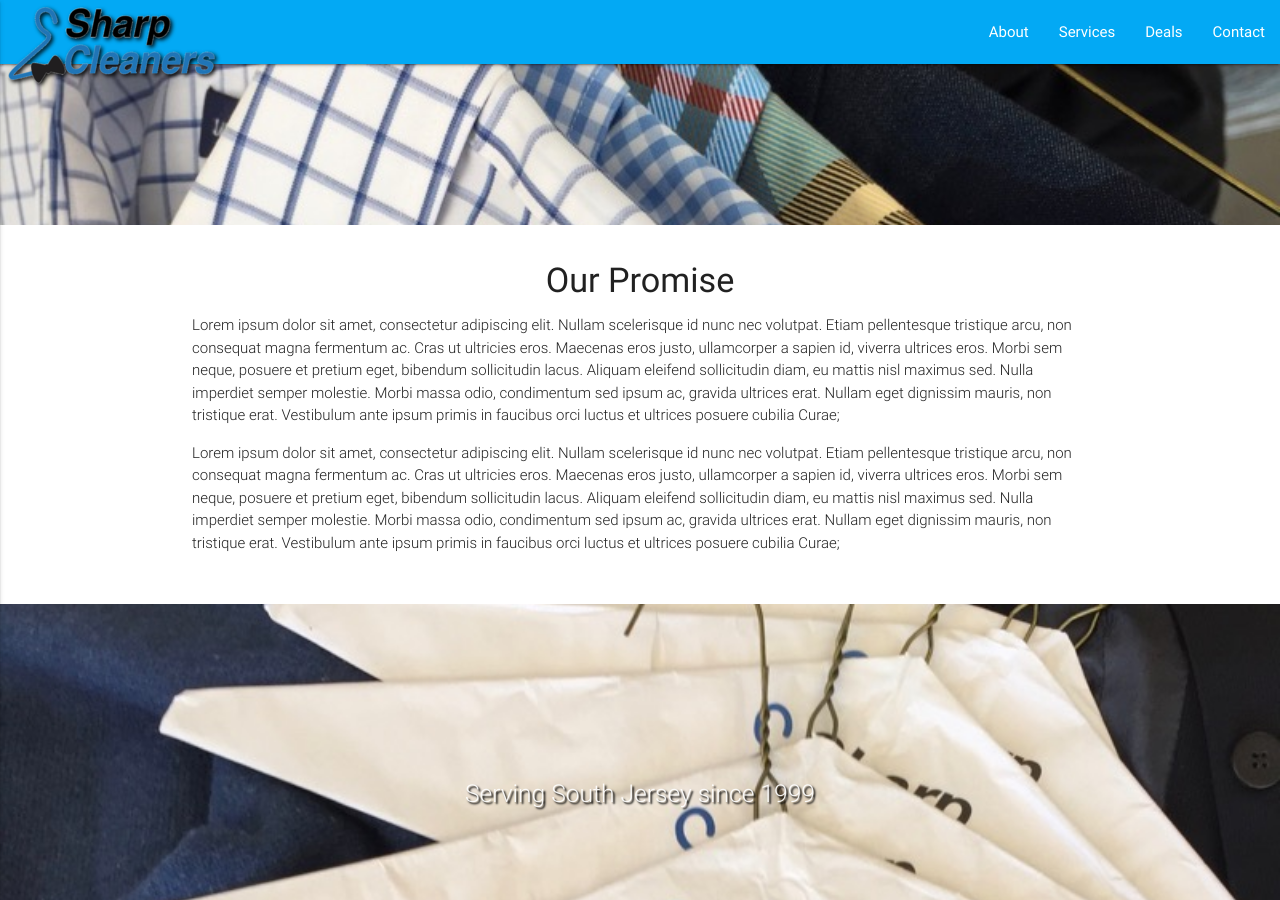
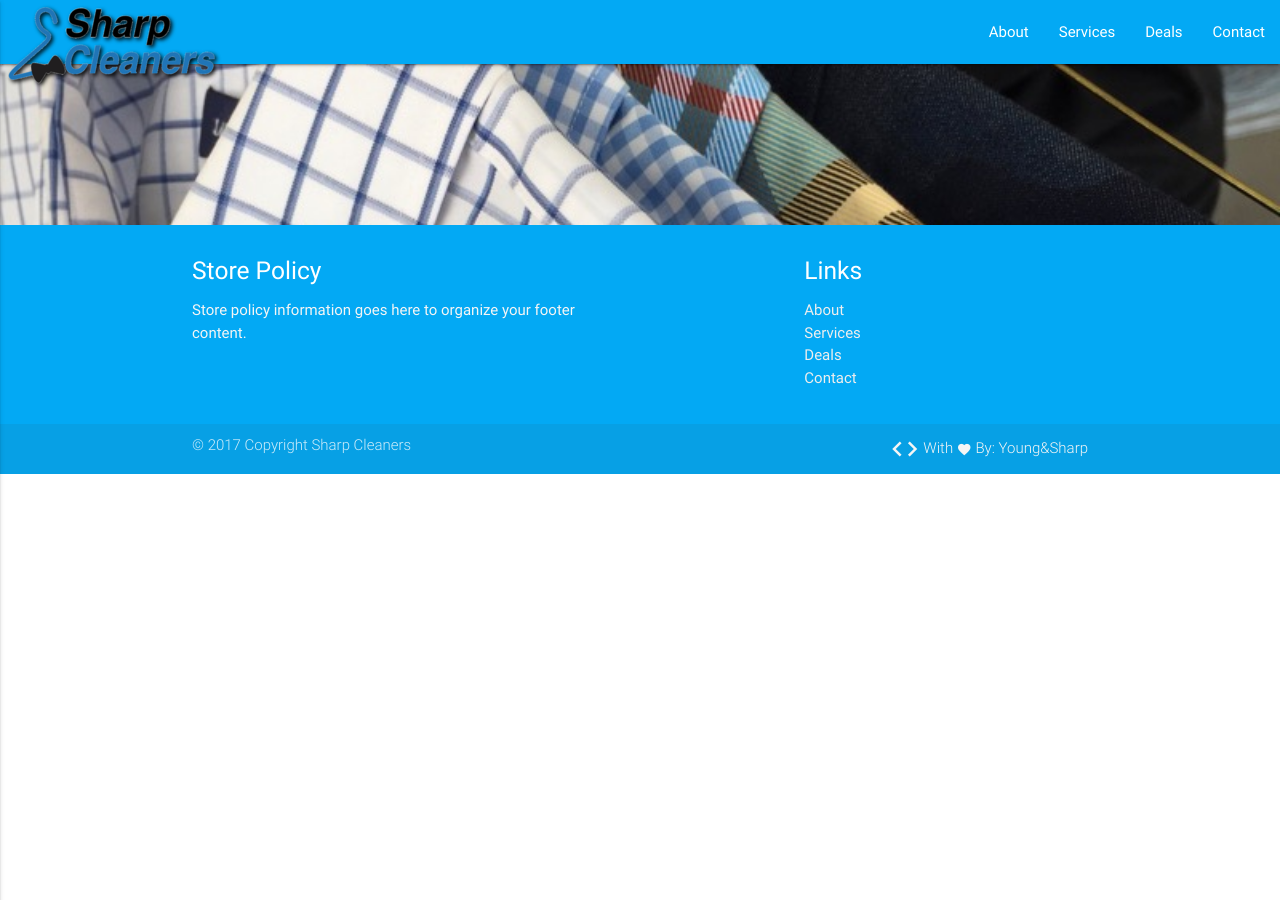
Before and after one commit to sharpcleanersnj/sharpcleanersnj.github.io, a Jekyll site: the page built from index.md, in a window 1280 px wide and 900 px high, scrolled down 999 px. Built offline with Jekyll 4.4.1, drawn with Linux system fonts in a browser that asks for light colours; nearby versions of some CDN libraries; after the commit the page ends 1473 px from its top, so only the background shows below that.

Commit message:
Update home.html

```diff
--- a/_layouts/home.html
+++ b/_layouts/home.html
@@ -11,7 +11,7 @@ layout: default
         <h4 class="header col s12 light">Four Convenient Locations In South Jersey</h4>
       </div>
       <div class="row center">
-        <a href="{{ "/contact" | prepend: site.baseurl }}" id="download-button" class="btn-large waves-effect waves-light blue darken-4">Contact Us</a>
+        <a href="{{ "/contact" | prepend: site.baseurl }}" id="download-button" class="btn-large waves-effect waves-light blue darken-4">Locations</a>
       </div>
       <br><br>
 
@@ -68,30 +68,3 @@ layout: default
   </div>
   <div class="parallax"><img src="assets/bg2.jpg" alt="Unsplashed background img 2"></div>
 </div>
-
-<div class="container">
-  <div class="section">
-
-    <div class="row">
-      <div class="col s12 center">
-        <h3><i class="mdi-content-send brown-text"></i></h3>
-        <h4>Our Promise</h4>
-        <p class="left-align light">Lorem ipsum dolor sit amet, consectetur adipiscing elit. Nullam scelerisque id nunc nec volutpat. Etiam pellentesque tristique arcu, non consequat magna fermentum ac. Cras ut ultricies eros. Maecenas eros justo, ullamcorper a sapien id, viverra ultrices eros. Morbi sem neque, posuere et pretium eget, bibendum sollicitudin lacus. Aliquam eleifend sollicitudin diam, eu mattis nisl maximus sed. Nulla imperdiet semper molestie. Morbi massa odio, condimentum sed ipsum ac, gravida ultrices erat. Nullam eget dignissim mauris, non tristique erat. Vestibulum ante ipsum primis in faucibus orci luctus et ultrices posuere cubilia Curae;</p>
-        <p class="left-align light">Lorem ipsum dolor sit amet, consectetur adipiscing elit. Nullam scelerisque id nunc nec volutpat. Etiam pellentesque tristique arcu, non consequat magna fermentum ac. Cras ut ultricies eros. Maecenas eros justo, ullamcorper a sapien id, viverra ultrices eros. Morbi sem neque, posuere et pretium eget, bibendum sollicitudin lacus. Aliquam eleifend sollicitudin diam, eu mattis nisl maximus sed. Nulla imperdiet semper molestie. Morbi massa odio, condimentum sed ipsum ac, gravida ultrices erat. Nullam eget dignissim mauris, non tristique erat. Vestibulum ante ipsum primis in faucibus orci luctus et ultrices posuere cubilia Curae;</p>
-      </div>
-    </div>
-
-  </div>
-</div>
-
-
-<div class="parallax-container valign-wrapper">
-  <div class="section no-pad-bot">
-    <div class="container">
-      <div class="row center">
-        <h5 class="header col s12 light">Serving South Jersey since 1999</h5>
-      </div>
-    </div>
-  </div>
-  <div class="parallax"><img src="assets/bg4.jpg" alt="Unsplashed background img 3"></div>
-</div>
```
